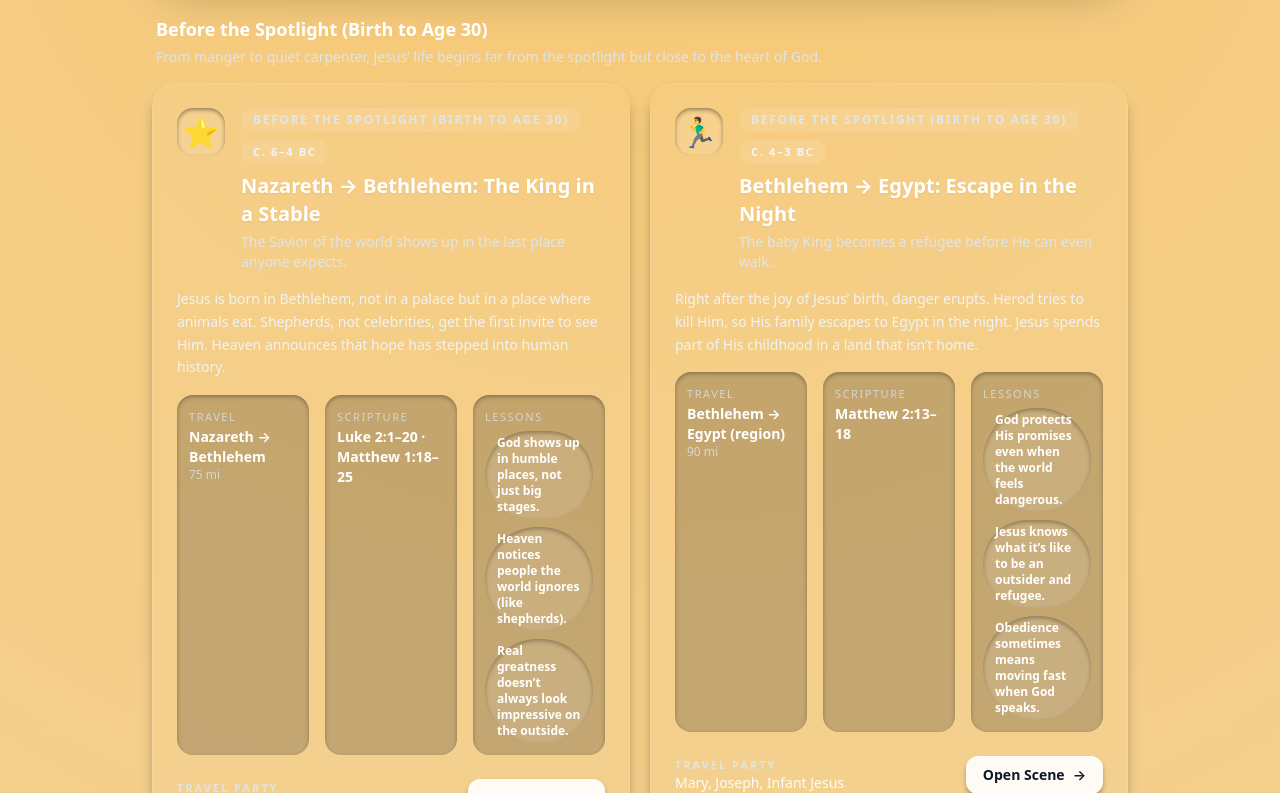
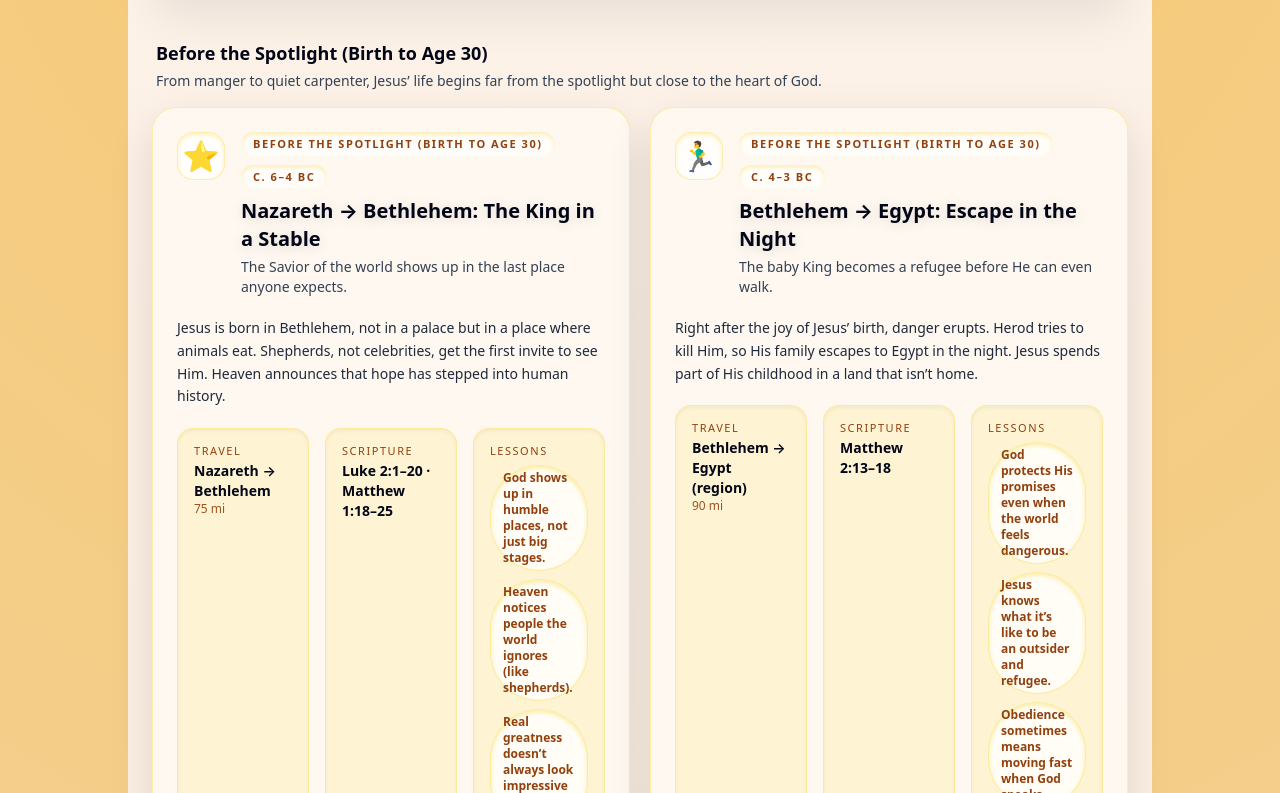
Before and after one commit to fairenow/walk-his-journey, a React (Vite) app: page /discover in a window 1280 px wide. Shown: the part 287-1080 px from the top of the page. Built offline with nearby package versions, Linux system fonts and the light colour scheme.

Commit message:
Improve Discover scene card contrast

```diff
--- a/src/app/discover/page.tsx
+++ b/src/app/discover/page.tsx
@@ -13,46 +13,46 @@ const DiscoverSceneCard: React.FC<{ scene: (typeof journeyScenes)[number] }> = (
   const lessons = scene.themes.slice(0, 3);
 
   return (
-    <article className="relative flex flex-col gap-4 rounded-3xl border border-white/10 bg-white/5 p-6 text-slate-100 shadow-lg shadow-black/30">
+    <article className="relative flex flex-col gap-5 rounded-3xl border border-amber-200/70 bg-[#FFF8F0] p-6 text-slate-900 shadow-[0_18px_45px_rgba(0,0,0,0.12)]">
       <div className="flex items-start gap-4">
-        <div className="flex h-12 w-12 items-center justify-center rounded-2xl bg-white/10 text-3xl shadow-inner shadow-black/40">
+        <div className="flex h-12 w-12 items-center justify-center rounded-2xl border border-amber-200/70 bg-white/80 text-3xl text-amber-700 shadow-inner shadow-amber-200/60">
           <span aria-hidden>{scene.icon}</span>
         </div>
         <div className="flex-1 space-y-2">
-          <div className="flex flex-wrap items-center gap-2 text-xs font-semibold uppercase tracking-[0.14em] text-blue-100/80">
-            <span className="rounded-full bg-white/10 px-3 py-1">{scene.phaseTitle}</span>
+          <div className="flex flex-wrap items-center gap-2 text-[11px] font-semibold uppercase tracking-[0.14em] text-amber-700/90">
+            <span className="rounded-full bg-white/70 px-3 py-1 text-amber-800 shadow-inner shadow-amber-200/70">{scene.phaseTitle}</span>
             {scene.approxDate ? (
-              <span className="rounded-full bg-white/10 px-3 py-1 text-[11px] text-blue-50">{scene.approxDate}</span>
+              <span className="rounded-full bg-white/70 px-3 py-1 text-amber-800 shadow-inner shadow-amber-200/70">{scene.approxDate}</span>
             ) : null}
           </div>
           <div className="space-y-1">
-            <h3 className="text-xl font-bold text-white drop-shadow-sm">{scene.title}</h3>
-            <p className="text-sm text-blue-100/80">{scene.tagLine}</p>
+            <h3 className="text-xl font-bold text-slate-950 drop-shadow-[0_2px_6px_rgba(0,0,0,0.12)]">{scene.title}</h3>
+            <p className="text-sm text-slate-700">{scene.tagLine}</p>
           </div>
         </div>
       </div>
 
-      <p className="text-sm leading-relaxed text-blue-50/90">{scene.summary}</p>
+      <p className="text-sm leading-relaxed text-slate-800">{scene.summary}</p>
 
-      <div className="grid gap-3 text-sm text-blue-50/90 sm:grid-cols-3 sm:gap-4">
-        <div className="rounded-2xl bg-black/20 p-3 shadow-inner shadow-black/30">
-          <p className="text-[11px] uppercase tracking-[0.14em] text-blue-100/70">Travel</p>
-          <p className="font-semibold text-white">
+      <div className="grid gap-3 text-sm text-slate-800 sm:grid-cols-3 sm:gap-4">
+        <div className="rounded-2xl border border-amber-200/80 bg-amber-100/70 px-4 py-3 shadow-inner">
+          <p className="text-[11px] uppercase tracking-[0.14em] text-amber-800">Travel</p>
+          <p className="font-semibold text-slate-950">
             {scene.from} → {scene.to}
           </p>
-          <p className="text-xs text-blue-100/70">{formatDistance(scene.distanceMi, scene.distanceKm)}</p>
+          <p className="text-xs text-amber-800/90">{formatDistance(scene.distanceMi, scene.distanceKm)}</p>
         </div>
-        <div className="rounded-2xl bg-black/20 p-3 shadow-inner shadow-black/30">
-          <p className="text-[11px] uppercase tracking-[0.14em] text-blue-100/70">Scripture</p>
-          <p className="font-semibold text-white">{scriptureRefs || "Multiple passages"}</p>
+        <div className="rounded-2xl border border-amber-200/80 bg-amber-100/70 px-4 py-3 shadow-inner">
+          <p className="text-[11px] uppercase tracking-[0.14em] text-amber-800">Scripture</p>
+          <p className="font-semibold text-slate-950">{scriptureRefs || "Multiple passages"}</p>
         </div>
-        <div className="rounded-2xl bg-black/20 p-3 shadow-inner shadow-black/30">
-          <p className="text-[11px] uppercase tracking-[0.14em] text-blue-100/70">Lessons</p>
+        <div className="rounded-2xl border border-amber-200/80 bg-amber-100/70 px-4 py-3 shadow-inner">
+          <p className="text-[11px] uppercase tracking-[0.14em] text-amber-800">Lessons</p>
           <div className="mt-1 flex flex-wrap gap-2">
             {lessons.map((theme) => (
               <span
                 key={theme}
-                className="inline-flex items-center rounded-full bg-white/10 px-3 py-1 text-xs font-semibold text-white shadow-inner shadow-black/30"
+                className="inline-flex items-center rounded-full border border-amber-200/80 bg-white/80 px-3 py-1 text-xs font-semibold text-amber-800 shadow-inner shadow-amber-200/80"
               >
                 {theme}
               </span>
@@ -62,13 +62,13 @@ const DiscoverSceneCard: React.FC<{ scene: (typeof journeyScenes)[number] }> = (
       </div>
 
       <div className="flex flex-wrap items-center justify-between gap-3 pt-2">
-        <div className="text-xs text-blue-100/70">
-          <p className="font-semibold uppercase tracking-[0.18em] text-[11px]">Travel party</p>
-          <p className="text-sm text-white/90">{scene.travelParty.join(", ")}</p>
+        <div className="text-xs text-slate-700">
+          <p className="text-[11px] font-semibold uppercase tracking-[0.18em] text-amber-800">Travel party</p>
+          <p className="text-sm font-semibold text-slate-900">{scene.travelParty.join(", ")}</p>
         </div>
         <Link
           to={`/discover/${scene.id}`}
-          className="inline-flex items-center gap-2 rounded-xl border border-white/20 bg-white/90 px-4 py-2 text-sm font-semibold text-slate-900 shadow-md shadow-black/30 transition hover:bg-white"
+          className="inline-flex items-center gap-2 rounded-xl border border-amber-200 bg-amber-500 px-4 py-2 text-sm font-semibold text-slate-950 shadow-md shadow-amber-300 transition hover:bg-amber-400"
         >
           Open Scene
           <span aria-hidden>→</span>
@@ -93,20 +93,20 @@ const DiscoverPage: React.FC = () => {
   );
 
   return (
-    <div className="space-y-10 text-white">
-      <section className="space-y-3 rounded-3xl border border-white/10 bg-gradient-to-br from-[#0d1d33] via-[#0f2742] to-[#0d1d33] p-6 shadow-2xl shadow-black/30">
-        <p className="text-xs font-semibold uppercase tracking-[0.16em] text-blue-100/80">Discover</p>
-        <h1 className="text-3xl font-bold drop-shadow-sm">The Journey of Jesus</h1>
-        <p className="text-sm text-blue-100/80 sm:max-w-2xl">
+    <div className="-mx-4 -mt-2 space-y-10 rounded-[28px] bg-gradient-to-b from-[#FDF2E9] to-[#F9D9A9] px-4 py-8 sm:-mx-6 sm:px-6">
+      <section className="space-y-3 rounded-3xl border border-amber-200/70 bg-white/70 p-6 shadow-[0_18px_45px_rgba(0,0,0,0.08)] backdrop-blur-sm">
+        <p className="text-xs font-semibold uppercase tracking-[0.16em] text-amber-800">Discover</p>
+        <h1 className="text-3xl font-bold text-slate-950 drop-shadow-[0_2px_6px_rgba(0,0,0,0.14)]">The Journey of Jesus</h1>
+        <p className="text-sm text-slate-700 sm:max-w-2xl">
           Explore every moment using the same source as the live Journey feed. Tap any scene to see its story, scripture, travel details, and key lessons.
         </p>
       </section>
 
       {scenesByPhase.map(({ phase, scenes }) => (
         <section key={phase.id} className="space-y-4">
-          <div className="space-y-1 px-1 text-blue-50/90">
-            <h2 className="text-lg font-semibold text-white">{phase.title}</h2>
-            <p className="text-sm text-blue-100/80 sm:max-w-3xl">{phase.description}</p>
+          <div className="space-y-1 px-1 text-slate-700">
+            <h2 className="text-lg font-semibold text-slate-950">{phase.title}</h2>
+            <p className="text-sm sm:max-w-3xl">{phase.description}</p>
           </div>
           <div className="grid gap-5 lg:grid-cols-2">
             {scenes.map((scene) => (
```
